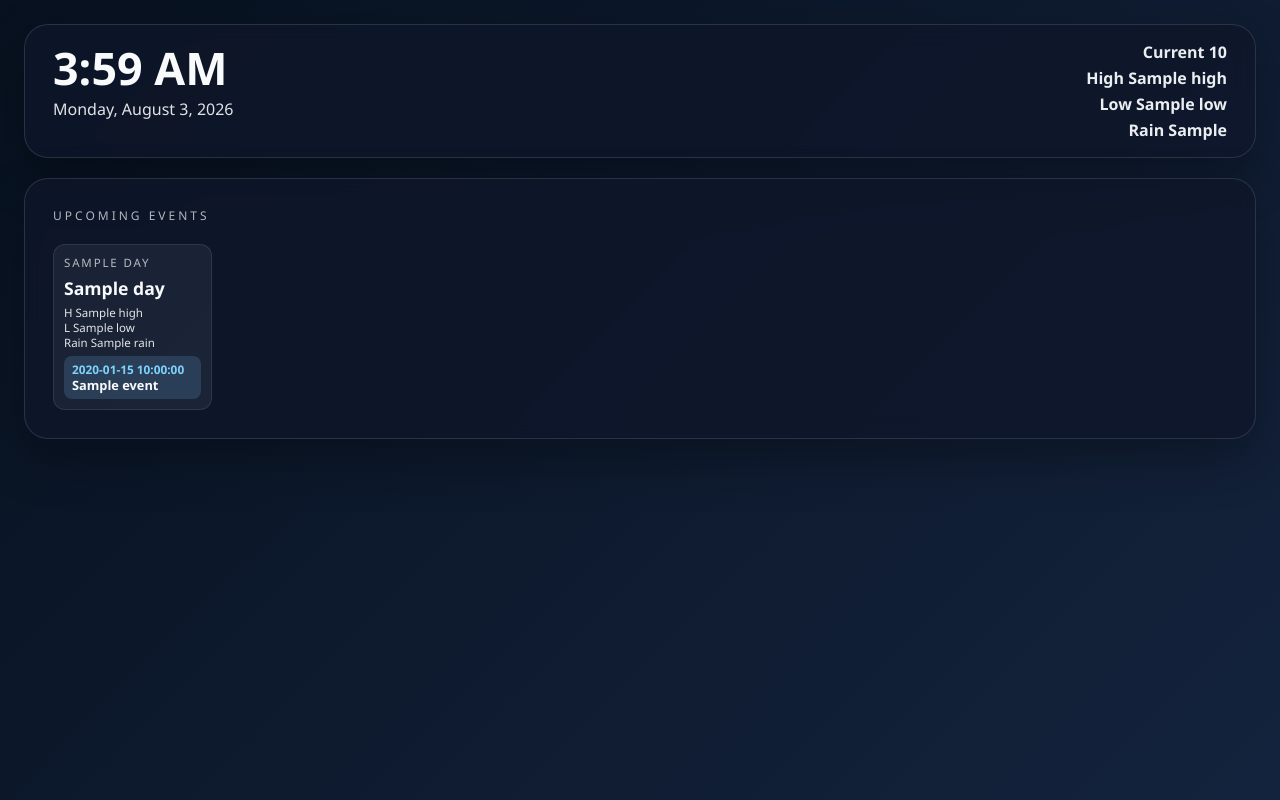
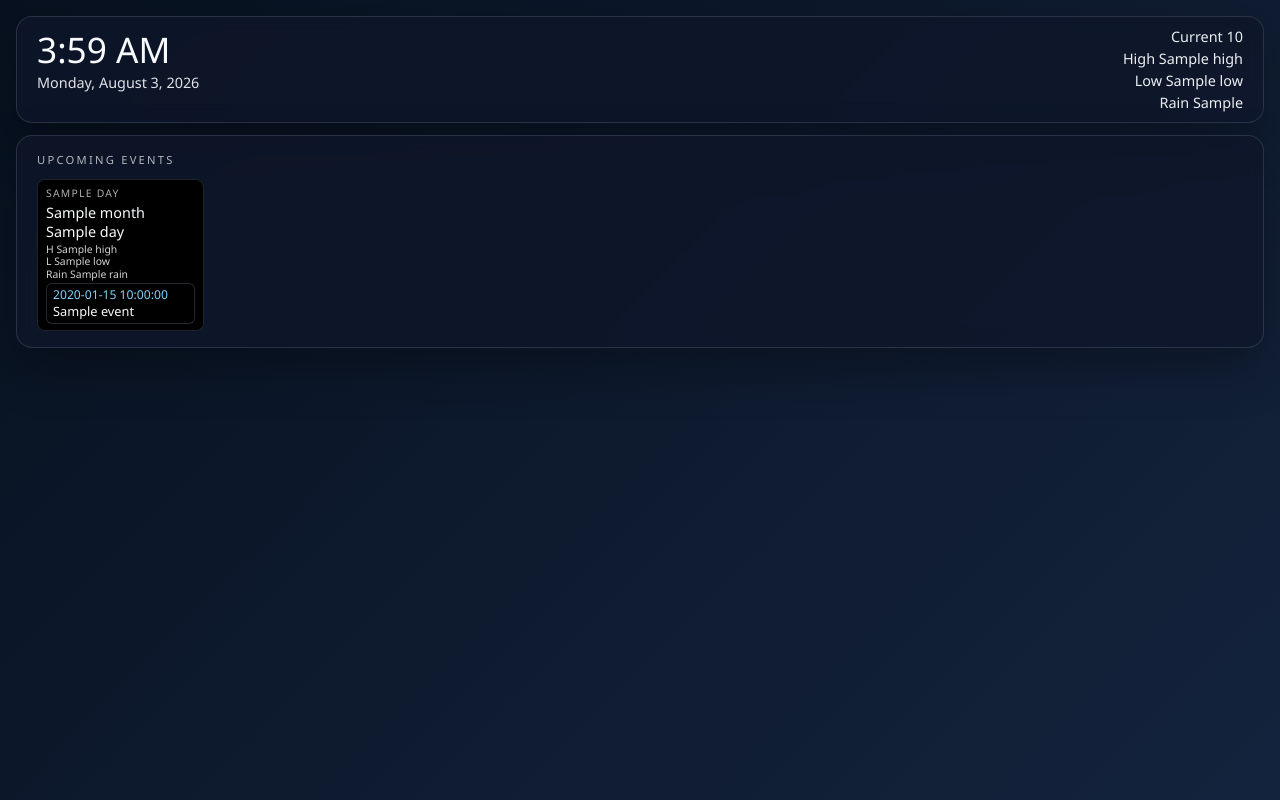
Before and after one commit to Andken/calendar, a Flask app: template templates/index.html in a window 1280 px wide. Run offline with Flask 3, Linux system fonts and the light colour scheme; the template is opened without the code that fills it: most values are stand-ins (such as "Sample title", 1, 10 or a date in 2020).

Commit message:
add the month to each day and make the background black

```diff
--- a/app.py
+++ b/app.py
@@ -308,6 +308,7 @@ def build_week_grid(events, forecast=None):
                 {
                     "date": day_date,
                     "label": day_date.strftime("%a"),
+                    "month": day_date.strftime("%b"),
                     "day": day_date.day,
                     "is_today": day_date == today,
                     "events": day_events,
--- a/static/style.css
+++ b/static/style.css
@@ -11,25 +11,25 @@ body {
 .dashboard {
   display: flex;
   flex-direction: column;
-  gap: 20px;
+  gap: 12px;
   min-height: 100vh;
   width: 100%;
-  padding: 24px;
+  padding: 16px;
   box-sizing: border-box;
 }
 
 .hero {
   display: flex;
   flex-direction: column;
-  gap: 20px;
+  gap: 12px;
   width: 100%;
 }
 
 .card {
   background: rgba(15, 23, 42, 0.78);
   border: 1px solid rgba(148, 163, 184, 0.2);
-  border-radius: 24px;
-  padding: 28px;
+  border-radius: 16px;
+  padding: 16px 20px;
   box-shadow: 0 20px 50px rgba(0, 0, 0, 0.3);
   backdrop-filter: blur(10px);
   width: 100%;
@@ -38,19 +38,19 @@ body {
 
 .label {
   text-transform: uppercase;
-  letter-spacing: 0.25em;
-  font-size: 0.75rem;
+  letter-spacing: 0.2em;
+  font-size: 0.7rem;
   opacity: 0.7;
-  margin: 0 0 12px;
+  margin: 0 0 8px;
 }
 
 .clock-card {
   display: flex;
   flex-direction: column;
   justify-content: center;
-  min-height: 120px;
-  padding-top: 16px;
-  padding-bottom: 16px;
+  min-height: 80px;
+  padding-top: 10px;
+  padding-bottom: 10px;
 }
 
 .clock-row {
@@ -61,15 +61,15 @@ body {
 }
 
 .clock-card h1 {
-  font-size: 2.8rem;
+  font-size: 2.2rem;
   margin: 0;
-  font-weight: 600;
+  font-weight: 500;
   line-height: 1;
 }
 
 .date {
-  font-size: 1rem;
-  margin-top: 8px;
+  font-size: 0.9rem;
+  margin-top: 6px;
   opacity: 0.9;
 }
 
@@ -78,12 +78,12 @@ body {
   flex-direction: column;
   align-items: flex-end;
   text-align: right;
-  gap: 4px;
+  gap: 3px;
 }
 
 .weather-metric {
-  font-size: 1rem;
-  font-weight: 600;
+  font-size: 0.9rem;
+  font-weight: 500;
   opacity: 0.95;
 }
 
@@ -94,26 +94,26 @@ body {
 
 .week-grid {
   display: grid;
-  gap: 10px;
-  margin-top: 8px;
+  gap: 6px;
+  margin-top: 4px;
   width: 100%;
 }
 
 .week-row {
   display: grid;
   grid-template-columns: repeat(7, minmax(0, 1fr));
-  gap: 10px;
+  gap: 6px;
 }
 
 .day-cell {
-  min-height: 120px;
-  padding: 10px;
-  border-radius: 12px;
-  background: rgba(30, 41, 59, 0.8);
-  border: 1px solid rgba(148, 163, 184, 0.16);
+  min-height: 75px;
+  padding: 6px 8px;
+  border-radius: 8px;
+  background: #000000;
+  border: 1px solid rgba(148, 163, 184, 0.2);
   display: flex;
   flex-direction: column;
-  gap: 6px;
+  gap: 3px;
 }
 
 .day-cell.today {
@@ -122,49 +122,52 @@ body {
 }
 
 .day-label {
-  font-size: 0.72rem;
+  font-size: 0.65rem;
   text-transform: uppercase;
-  letter-spacing: 0.16em;
+  letter-spacing: 0.12em;
   opacity: 0.7;
 }
 
 .day-number {
-  font-size: 1.1rem;
-  font-weight: 700;
+  font-size: 0.9rem;
+  font-weight: 500;
 }
 
 .day-forecast {
   display: flex;
   flex-direction: column;
-  gap: 2px;
-  font-size: 0.72rem;
-  opacity: 0.9;
-  line-height: 1.15;
+  gap: 1px;
+  font-size: 0.65rem;
+  opacity: 0.85;
+  line-height: 1.1;
 }
 
 .event-pill {
-  padding: 6px 8px;
-  border-radius: 8px;
-  background: rgba(125, 211, 252, 0.16);
-  font-size: 0.74rem;
+  padding: 4px 6px;
+  border-radius: 6px;
+  background: #000000;
+  border: 1px solid rgba(148, 163, 184, 0.25);
+  font-size: 0.78rem;
   line-height: 1.2;
   display: flex;
   flex-direction: column;
-  gap: 2px;
+  gap: 1px;
 }
 
 .event-pill.muted {
   background: transparent;
+  border: none;
   opacity: 0.5;
   padding-left: 0;
 }
 
 .event-time {
   color: #7dd3fc;
-  font-weight: 600;
+  font-size: 0.76rem;
+  font-weight: 400;
 }
 
 .event-title {
   font-size: 0.8rem;
-  font-weight: 600;
+  font-weight: 400;
 }
--- a/templates/index.html
+++ b/templates/index.html
@@ -32,7 +32,7 @@
             {% for day in week.days %}
             <div class="day-cell {% if day.is_today %}today{% endif %}">
               <div class="day-label">{{ day.label }}</div>
-              <div class="day-number">{{ day.day }}</div>
+              <div class="day-number">{{ day.month }} {{ day.day }}</div>
               {% if day.forecast %}
               <div class="day-forecast">
                 <span>H {{ day.forecast.high }}</span>
```
